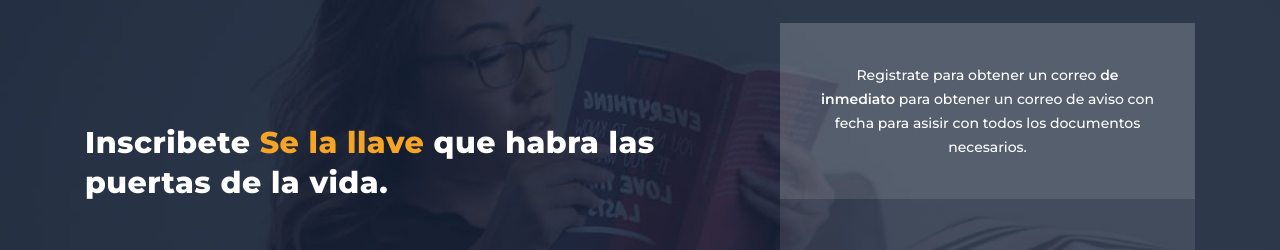
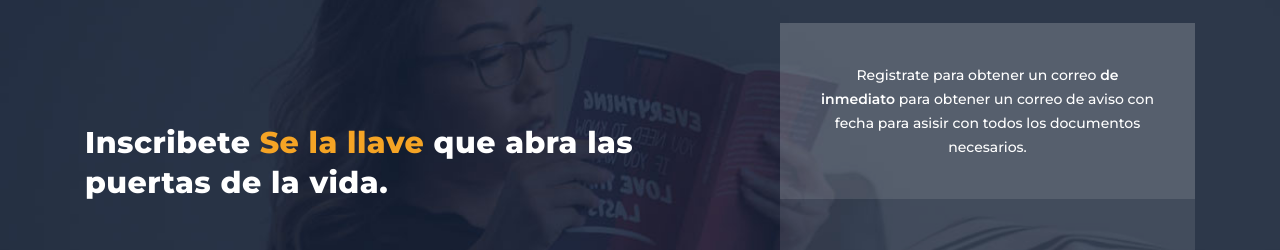
Before and after one commit to CBTisLlanoGrande/CBTisLlanoGrande.github.io, a plain HTML site: page index.html in a window 1280 px wide. Shown: the part 1680-1930 px from the top of the page. Drawn offline with Linux system fonts and the light colour scheme.

Commit message:
Update index.html

```diff
--- a/index.html
+++ b/index.html
@@ -186,7 +186,7 @@ https://templatemo.com/tm-557-grad-school
         <div class="col-md-7 col-xs-12">
           <div class="continer centerIt">
             <div>
-              <h4>Inscribete <em>Se la llave</em> que habra las puertas de la vida. </h4>
+              <h4>Inscribete <em>Se la llave</em> que abra las puertas de la vida. </h4>
               <div class="counter">
 
                 <div class="days">
```
